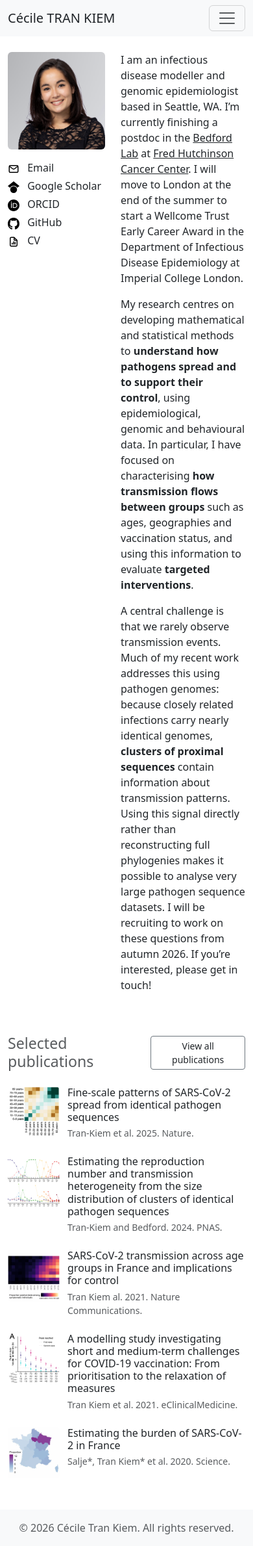
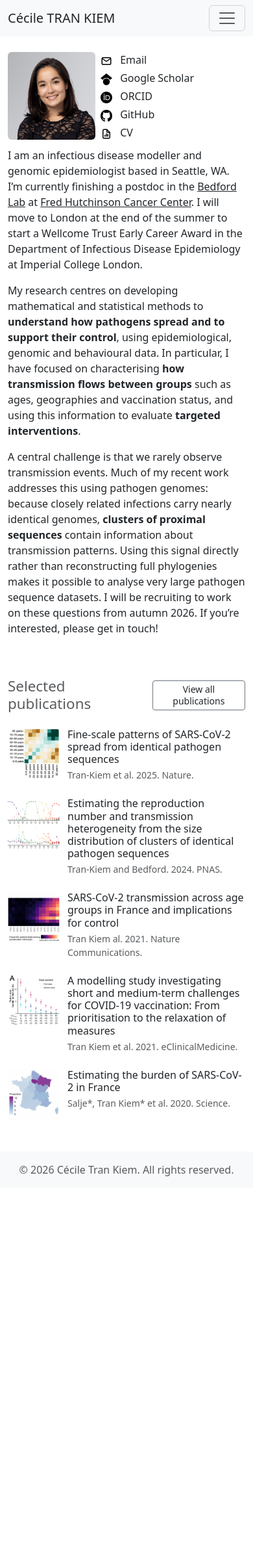
Before and after one commit to CecileTK/ceciletk.github.io, a Jekyll site: the page built from index.html, in a window 390 px wide. Shown: the whole page at 65% size. Built offline with Jekyll 4.4.1, drawn with Linux system fonts in a browser that asks for light colours; after the commit the page ends 1828 px from its top, so only the background shows below that.

Commit message:
Update layout

```diff
--- a/about.html
+++ b/about.html
@@ -8,7 +8,7 @@
 
 <div class="row justify-content-center">
   <div class="col-12 col-md-11 col-lg-10 col-xl-9">
-    <div class="row gx-4 align-items-start mb-4">
+    <div class="row gx-4 align-items-start mb-4 profile-row">
       <div class="col-auto" style="max-width: 250px;">
         {% if me.photo %}
         <img src="{{ me.photo }}" class="img-fluid rounded mb-3" alt="{{ me.name }}" style="max-width: 200px;">
--- a/assets/css/custom.css
+++ b/assets/css/custom.css
@@ -1,14 +1,15 @@
 /* Custom styles for academic website */
 
-/* Color variables */
+/* ── COLOR VARIABLES ── */
 :root {
-  --color-primary: #212529;     /* Black - main text and links */
-  --color-secondary: #6c757d;   /* Grey - muted text and borders */
-  --color-accent: #FF7217;      /* Orange - hover states and active elements */
-  --color-white: #ffffff;       /* White - backgrounds */
+  --color-primary: #212529;   /* Black - main text and links */
+  --color-secondary: #6c757d; /* Grey - muted text and borders */
+  --color-accent: #FF7217;    /* Orange - hover states and active elements */
+  --color-white: #ffffff;     /* White - backgrounds */
 }
 
-/* Global link color override */
+/* ── GLOBAL LINKS ── */
+/* Override Bootstrap's blue; all links are black with orange hover */
 a {
   color: var(--color-primary) !important;
   text-decoration: none !important;
@@ -19,67 +20,13 @@
   text-decoration: none !important;
 }
 
-/* Navigation active link */
+/* Active nav link */
 .nav-link.active {
   color: var(--color-accent) !important;
 }
 
-/* Paper title links */
-.paper-title-link {
-  color: var(--color-primary) !important;
-  text-decoration: none !important;
-}
-
-.paper-title-link:hover {
-  color: var(--color-accent) !important;
-  text-decoration: none !important;
-}
-
-/* All links in paper details (PDF, Supplement, DOI, Code) */
-.paper-links a {
-  color: var(--color-primary) !important;
-  text-decoration: none !important;
-  font-size: 1rem;
-}
-
-.paper-links a:hover {
-  color: var(--color-accent) !important;
-  text-decoration: none !important;
-}
-
-/* Ensure images don't overlap with text */
-.paper-image-col {
-  flex-shrink: 0; /* Prevent image column from shrinking */
-  min-width: 120px; /* Minimum width for image column */
-  margin-right: 20px; /* Minimum margin between image and text */
-}
-
-.paper-content-col {
-  flex-grow: 1; /* Allow text column to grow */
-  min-width: 0; /* Allow text to wrap properly */
-}
-
-/* Button hover effect */
-.btn-outline-secondary:hover {
-  background-color: var(--color-accent) !important;
-  border-color: var(--color-accent) !important;
-  color: var(--color-white) !important;
-}
-
-/* Homepage profile links */
-.profile-links a {
-  color: var(--color-primary) !important;
-  text-decoration: none !important;
-}
-
-.profile-links a:hover {
-  color: var(--color-accent) !important;
-  text-decoration: none !important;
-}
-
-/* Links in bio content (but not buttons) */
+/* Bio links get an underline to distinguish them from nav-style links */
 .bio-content a:not(.btn) {
-  color: var(--color-primary) !important;
   text-decoration: underline !important;
 }
 
@@ -87,3 +34,116 @@
   color: var(--color-accent) !important;
   text-decoration: underline !important;
 }
+
+/* Paper detail page links (PDF, DOI, Code…) */
+.paper-links a {
+  font-size: 1rem;
+}
+
+/* ── BUTTONS ── */
+.btn-outline-secondary:hover {
+  background-color: var(--color-accent) !important;
+  border-color: var(--color-accent) !important;
+  color: var(--color-white) !important;
+}
+
+/* ── MOBILE (< 768px) ── */
+@media (max-width: 767px) {
+
+  /* ── Home page ── */
+
+  /* Stack photo+links block above bio text */
+  .profile-row {
+    flex-direction: column;
+  }
+
+  .profile-row > .col-auto {
+    max-width: 100% !important;
+  }
+
+  /* Photo and links sit side by side within that block */
+  .profile-photo-links {
+    display: flex;
+    align-items: flex-start;
+  }
+
+  /* Shrink photo slightly to give links more room */
+  .profile-photo-links img {
+    max-width: 135px !important;
+    margin-right: 8px !important;
+  }
+
+  /* Keep "Selected publications" heading and button on one line */
+  .pub-header {
+    flex-wrap: nowrap;
+    gap: 0.5rem;
+    align-items: center;
+  }
+
+  .pub-header h3 {
+    font-size: 1.4rem;
+  }
+
+  /* Button wraps its text, minimal padding */
+  .pub-header .btn {
+    width: fit-content;
+    padding-left: 0.4rem;
+    padding-right: 0.4rem;
+    text-align: center;
+    line-height: 1.3;
+  }
+
+  /* ── Publications list ── */
+
+  /* Hide blank year-indent spacer so thumbnail sits at the left edge */
+  .pub-spacer-col {
+    display: none;
+  }
+
+  /* Thumbnail column: fixed width with image capped inside */
+  .pub-thumb-col {
+    width: 70px !important;
+  }
+
+  .pub-thumb-col img {
+    max-width: 60px !important;
+  }
+
+  /* Year column: wide enough for a 4-digit year without overlapping the HR */
+  .pub-year-row .pub-year-col {
+    width: 56px !important;
+  }
+
+  .pub-year-row h4 {
+    font-size: 1.1rem;
+  }
+
+  /* Slightly smaller text for paper titles and citations */
+  .pub-paper-row h6 {
+    font-size: 0.85rem;
+  }
+
+  .pub-paper-row p {
+    font-size: 0.78rem;
+  }
+
+  /* ── Paper detail page ── */
+
+  /* Smaller title and authors (shown in the mobile-only block at the top) */
+  .paper-header-mobile h3 {
+    font-size: 1.2rem;
+  }
+
+  .paper-header-mobile .text-muted {
+    font-size: 0.85rem;
+  }
+
+  /* Shrink thumbnail column to match the smaller image */
+  .paper-thumb-mobile {
+    width: 100px !important;
+  }
+
+  .paper-thumb-mobile img {
+    max-width: 90px !important;
+  }
+}
--- a/index.html
+++ b/index.html
@@ -7,10 +7,11 @@
   <div class="col-12 col-md-11 col-lg-11 col-xl-10">
     {% assign me = site.team | first %}
     {% assign home_content = site.home | first %}
-    <div class="row gx-4 align-items-start">
+    <div class="row gx-4 align-items-start profile-row">
       <div class="col-auto" style="max-width: 200px;">
+        <div class="profile-photo-links">
         {% if me.photo %}
-        <img src="{{ me.photo }}" class="img-fluid rounded mb-3" alt="{{ me.name }}" style="max-width: 150px;">
+        <img src="{{ me.photo }}" class="img-fluid rounded" alt="{{ me.name }}" style="max-width: 150px; flex-shrink: 0; margin-right: 16px; margin-bottom: 12px;">
         {% endif %}
 
         <div class="profile-links">
@@ -55,6 +56,7 @@
           </p>
           {% endif %}
         </div>
+        </div>
       </div>
 
       <div class="col">
@@ -70,7 +72,7 @@
 
 <div class="row justify-content-center mt-5">
   <div class="col-12 col-md-11 col-lg-11 col-xl-10">
-    <div class="d-flex justify-content-between align-items-center mb-4">
+    <div class="d-flex justify-content-between align-items-center mb-4 pub-header">
       <h3 class="text-muted mb-0">Selected publications</h3>
       <a href="{{ '/papers/' | relative_url }}" class="btn btn-outline-secondary btn-sm">View all publications</a>
     </div>
```
Also changed, not shown: _layouts/paper.html (+18 -6 lines), papers/index.html (+5 -5 lines).
